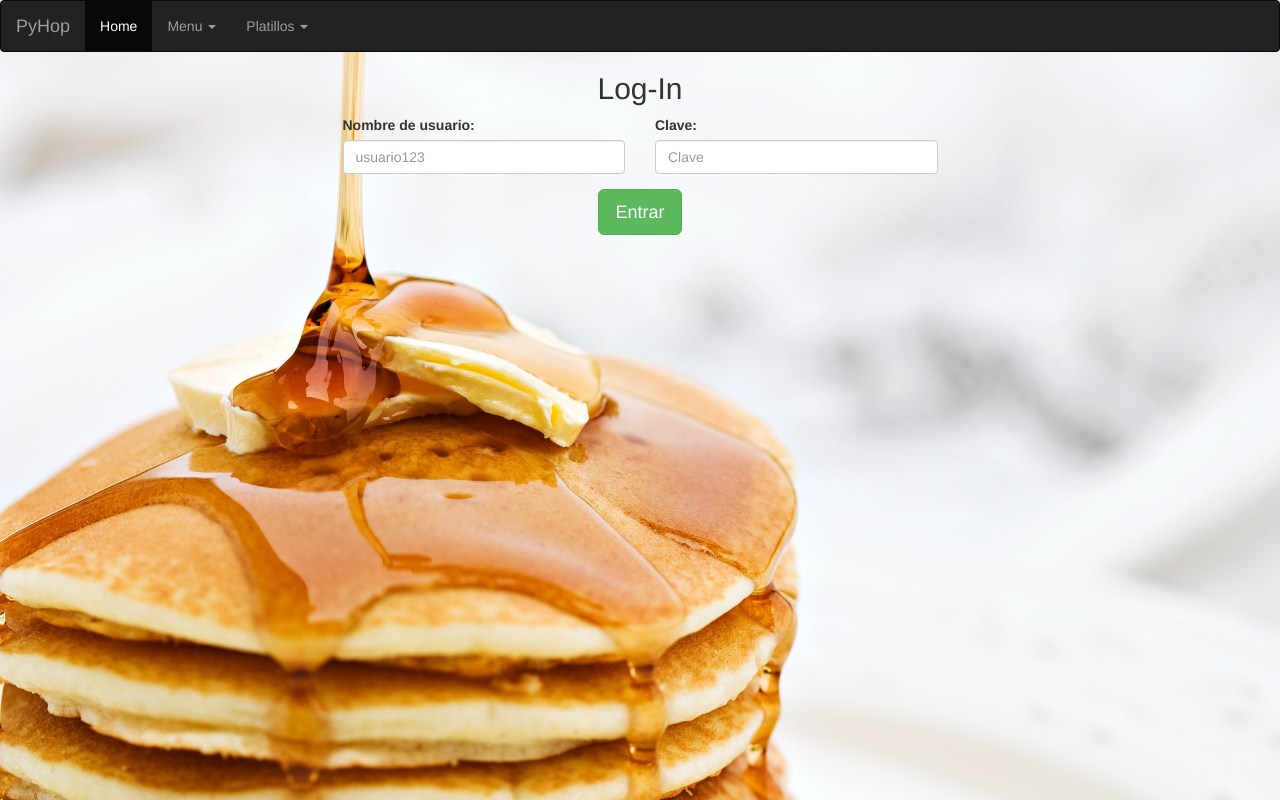
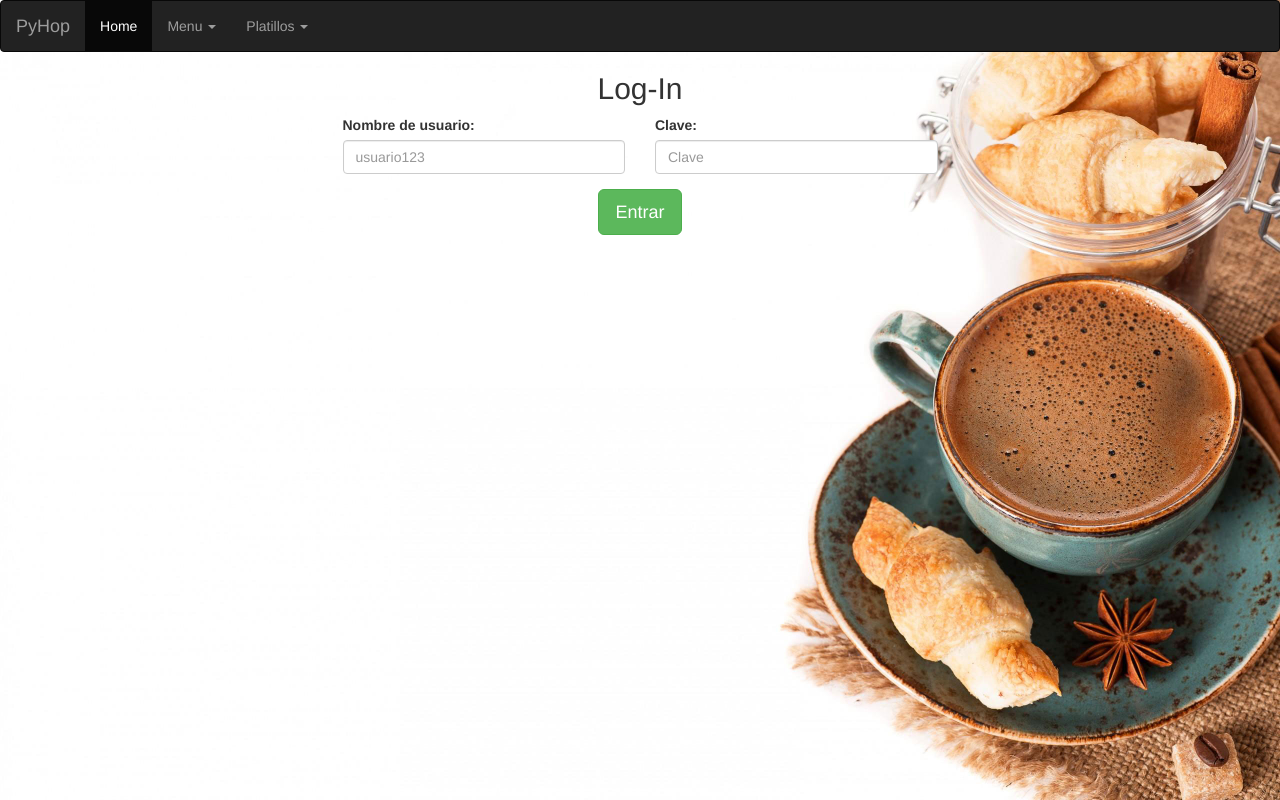
Before and after one commit to Imme2/SoftwareProyectoPyhub, a Django app: page /registro/login/?next=/menu/crear/ in a window 1280 px wide. Run offline with Django 3.2, Linux system fonts and the light colour scheme; some libraries are stand-ins or nearby versions.

Commit message:
Mejora de html registro

```diff
--- a/Perfil/views.py
+++ b/Perfil/views.py
@@ -22,7 +22,7 @@ def mostrarPerfilUsuario(request):
         return HttpResponseRedirect('/perfil/proveedor')
 
     user = request.user
-    perfill = perfil.objects.get(username = user.username)
+    perfill = perfil.objects.get(user = user.username)
 
     return render(request,'/perfil/mostrar.html',{'Username': user.username,
                                                     'Email': user.email,
--- a/Registro/static/registroCliente/css/full.css
+++ b/Registro/static/registroCliente/css/full.css
@@ -8,10 +8,12 @@
 /* Header Image Background - Change the URL below to your image path (example: ../images/background.jpg) */
 
 .full {
-    background: url('../img/pancackes.jpg') no-repeat center center fixed;
+    background: url('../img/good-morning-coffee-wallpapers-32.jpeg') no-repeat center center fixed;
     -webkit-background-size: cover;
     -moz-background-size: cover;
     background-size: cover;
     -o-background-size: cover;
-    label{font-color:black;}
 }
+/*label{
+	color:black;
+}*/
--- a/Registro/templates/registro/header.html
+++ b/Registro/templates/registro/header.html
@@ -7,7 +7,7 @@
 	{% load staticfiles %}
 	<script src="//ajax.googleapis.com/ajax/libs/jquery/1.11.0/jquery.min.js"></script>
 	<script src="//netdna.bootstrapcdn.com/bootstrap/3.1.1/js/bootstrap.min.js"></script>
-	<link rel="stylesheet" type="text/css" href="//netdna.bootstrapcdn.com/bootstrap/3.1.1/css/bootstrap.min.css">
+	<link rel="stylesheet" type="text/css" href="//netdna.bootstrapcdn.com/bootstrap/3.1.1/css/bootstrap.min.css"/>
 	<link rel="stylesheet" href="{% static 'registroCliente/css/bootstrap.min.css' %}" type = "text/css"/>
   <link href="{% static 'registroCliente/css/full.css' %}" rel="stylesheet"/>
 	<meta name="viewport" content = "width=device-width, initial-scale=1.0">
```
Also changed, not shown: Registro/static/registroCliente/img/6865577-breakfast.jpg (added), Registro/static/registroCliente/img/Hot-cakes-con-fruta.jpg (added), Registro/static/registroCliente/img/Perfectly-Pretty-Hotcakes-copy.jpg (added), Registro/static/registroCliente/img/brekfst.jpg (added), Registro/static/registroCliente/img/good-morning-coffee-wallpapers-32.jpeg (added), db.sqlite3.
